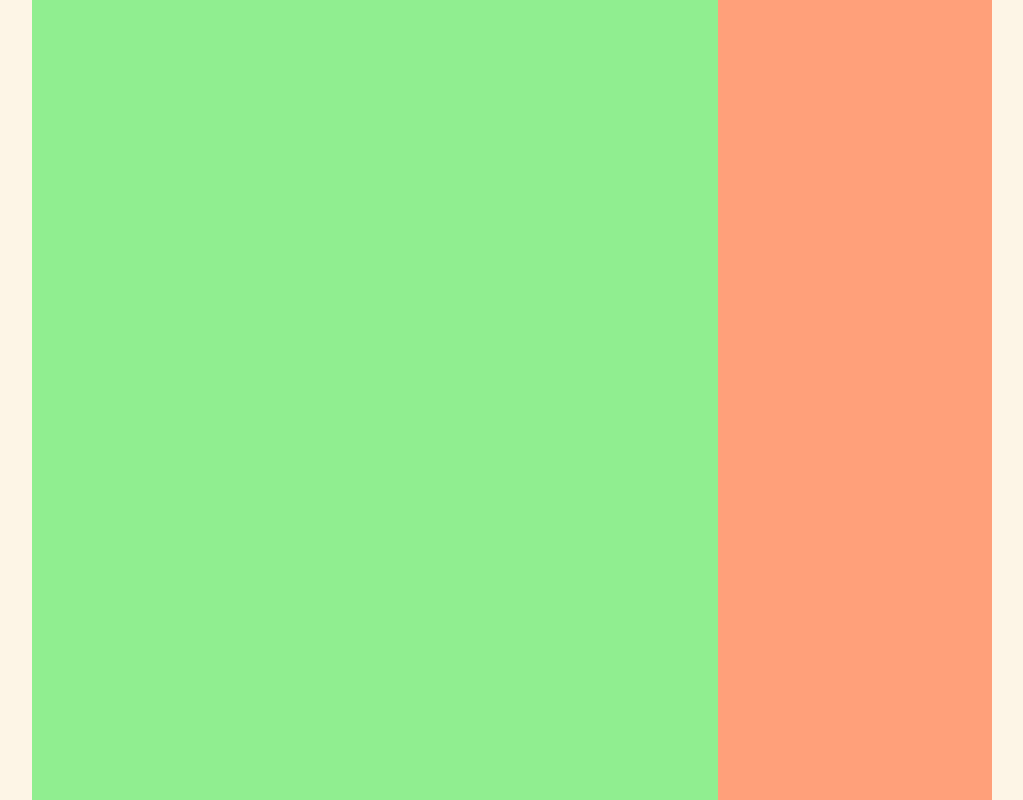
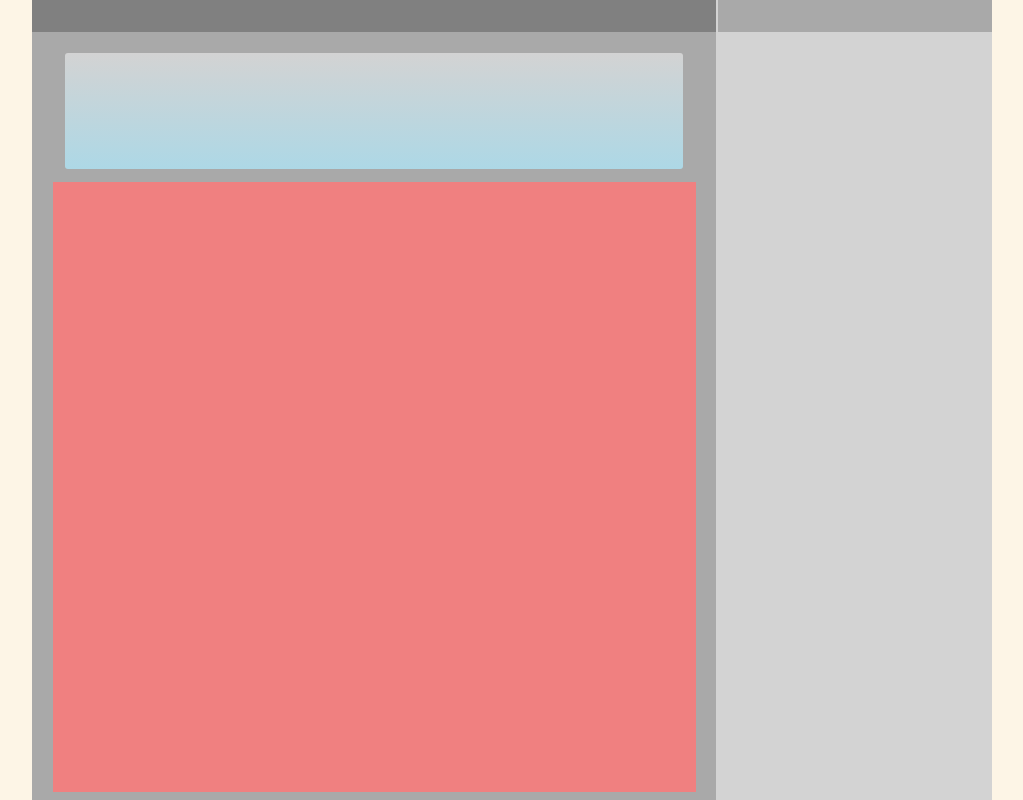
Before and after one commit to bianolin/Calculator, a Vue app: page / in a window 1280 px wide. Shown: the whole page, without its empty margins (128-1151 px from the left). Built offline with nearby package versions, Linux system fonts and the light colour scheme.

Commit message:
Panel partition done

```diff
--- a/src/views/Calculator.vue
+++ b/src/views/Calculator.vue
@@ -1,21 +1,27 @@
 <template>
   <div class="Main">
     <div class="CalArea">
-
+      <div class="CalAreaHdr">
+      </div>
+      <div class="CalAreaPanel">
+        <CalculatorPanel/>
+      </div>
     </div>
     <div class="LogArea">
-
+      <div class="LogAreaHdr">
+      </div>
     </div>
   </div>
 </template>
 
 <script>
 // @ is an alias to /src
-// import HelloWorld from '@/components/HelloWorld.vue'
+import CalculatorPanel from '@/views/CalculatorPanel.vue'
 
 export default {
-  name: 'Home',
+  name: 'Calculator',
   components: {
+    CalculatorPanel
   }
 }
 </script>
@@ -29,12 +35,23 @@ export default {
   .CalArea{
     flex: 5;
     height: 100%;
-    background-color:lightgreen
+    margin-right: 2px;
+    .CalAreaHdr{
+      height: 4%;
+      background-color: gray;
+    }
+    .CalAreaPanel{
+      height: 96%;
+      background-color: darkgray;
+    }
   }
   .LogArea{
     height: 100%;
-    background-color:lightsalmon;
     flex: 2;
+    .LogAreaHdr{
+      height: 4%;
+      background-color: darkgray;
+    }
   }
 }
 </style>
--- /dev/null
+++ b/src/views/CalculatorPanel.vue
@@ -0,0 +1,43 @@
+<template>
+  <div class="PanelMain">
+    <div class="PanelMainTop">
+    </div>
+    <div class="PanelMainButtonArea">
+      <CalculatorPanelBtnArea/>
+    </div>
+  </div>
+</template>
+
+
+<script>
+// @ is an alias to /src
+import CalculatorPanelBtnArea from '@/views/CalculatorPanelBtnArea.vue'
+
+export default {
+  name: 'CalculatorPanel',
+  components: {
+    CalculatorPanelBtnArea
+  }
+}
+</script>
+
+<style lang="scss" scoped>
+.PanelMain{
+  box-sizing: border-box;
+  height: 100%;
+  padding: 3%;
+  // background-color:darkorange;
+  .PanelMainTop{
+    height: 16%;
+    margin-left: 2%;
+    margin-right: 2%;
+    background-image: linear-gradient(lightgray, lightblue);
+    border-radius: 3px;
+  }
+  .PanelMainButtonArea{
+    height: 84%;
+    // background-color:lightcoral;
+    padding-top: 2%;
+  }
+}
+</style>
--- /dev/null
+++ b/src/views/CalculatorPanelBtnArea.vue
@@ -0,0 +1,23 @@
+<template>
+  <div class="CalculatorPanelBtnAreaMain">
+
+  </div>
+</template>
+
+<script>
+// @ is an alias to /src
+// import HelloWorld from '@/components/HelloWorld.vue'
+
+export default {
+  name: 'CalculatorPanelBtnArea',
+  components: {
+  }
+}
+</script>
+
+<style lang="scss" scoped>
+.CalculatorPanelBtnAreaMain{
+  height: 100%;
+  background-color:lightcoral;
+}
+</style>
```
